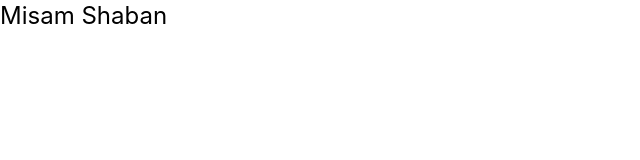
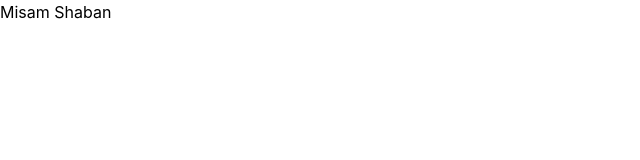
Before and after one commit to Misam-Shaban/Findify, a React (Vite) app: page / in a window 1280 px wide. Shown: the top 160 px of the page, without its empty margins (0-640 px from the left). Built offline with nearby package versions, Linux system fonts and the light colour scheme.

Commit message:
Auto Suggestion Code for Tailwind

```diff
--- a/src/App.jsx
+++ b/src/App.jsx
@@ -1,10 +1,10 @@
-import React from 'react'
+
 
 function App() {
   return (
     <>
       <div>
-        <h1 className=" text-2xl" >Misam Shaban</h1>
+        <h1 className="" >Misam Shaban</h1>
       </div>
     </>
   )
```
